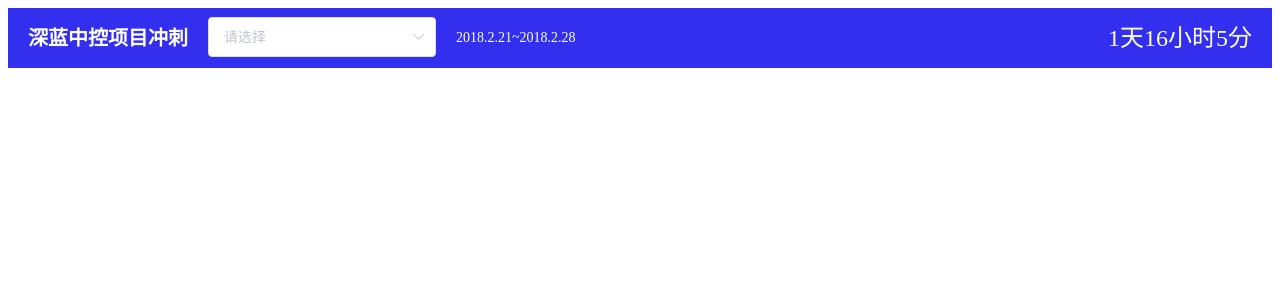
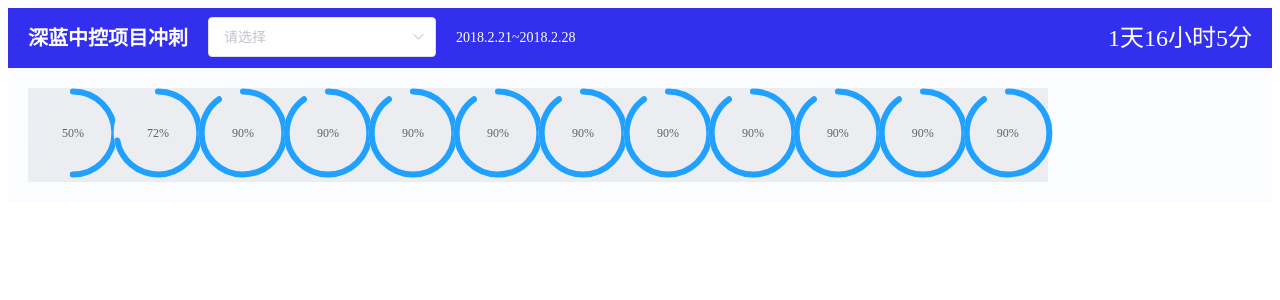
Before and after one commit to QuincyLi/VueJSES6, a Vue app: page / in a window 1280 px wide. Shown: the top 300 px of the page. Built offline with nearby package versions, Linux system fonts and the light colour scheme.

Commit message:
update main container

```diff
--- a/src/App.vue
+++ b/src/App.vue
@@ -23,10 +23,13 @@ export default {
 .container{
   height: 100%
 }
-.el-header, .el-footer {
+.el-header{
     background-color: #332FEF;
     color: #333;
     text-align: center;
     line-height: 60px;
-  }
+}
+.el-main{
+  background-color: #FAFCFF;
+}
 </style>
--- a/src/components/Workflow.vue
+++ b/src/components/Workflow.vue
@@ -1,6 +1,16 @@
 <template>
   <el-row>
-
+    <el-col :span="20">
+      <el-row class="progressBar">
+        <el-col :span="2" v-for="percentage in percentages">
+          <el-progress type="circle" :percentage="percentage" width="90"></el-progress>
+        </el-col>
+      </el-row>
+    </el-col>
+    <el-col :span="4">
+      <el-row></el-row>
+      <el-row></el-row>
+    </el-col>
   </el-row>
 </template>
 
@@ -12,7 +22,8 @@ export default {
   },
   data () {
     return {
-      msg: 'Welcome to Your Vue.js App'
+      msg: 'Welcome to Your Vue.js App',
+      percentages: [50, 72, 90, 90, 90 ,90, 90, 90, 90, 90, 90, 90]
     }
   }
 }
@@ -20,4 +31,7 @@ export default {
 
 <!-- Add "scoped" attribute to limit CSS to this component only -->
 <style scoped>
+.progressBar{
+  background: rgba(235, 237, 240, 1)
+}
 </style>
```
